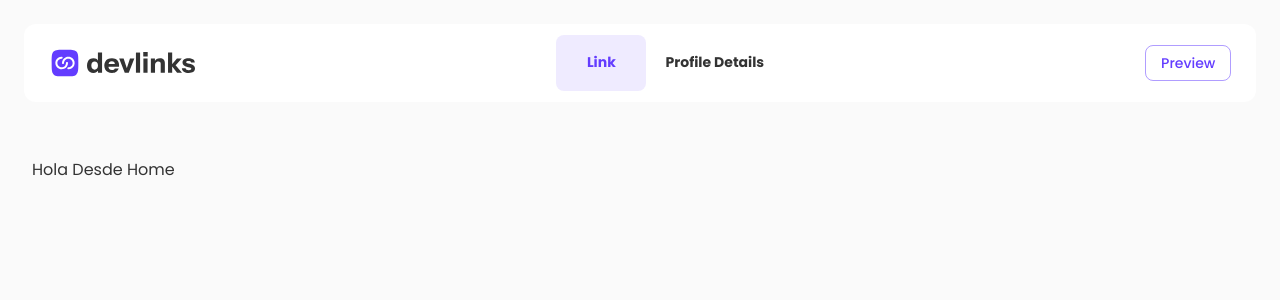
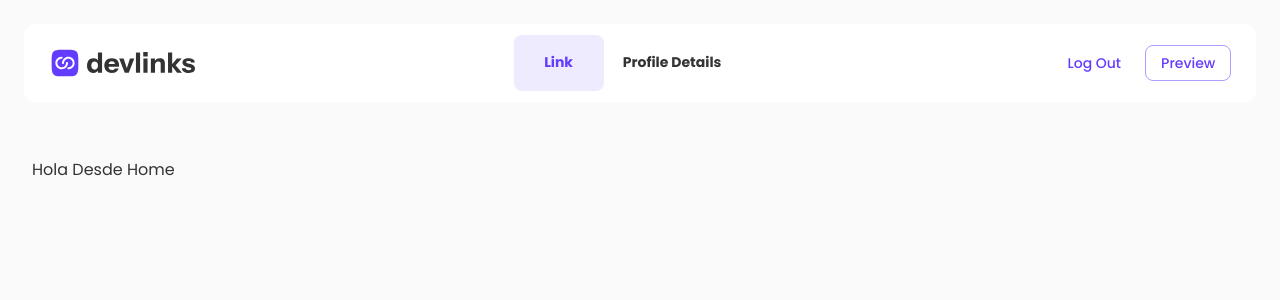
Before and after one commit to Nicolas0611/shared-link-app, a React (Vite) app: page / in a window 1280 px wide. Shown: the top 300 px of the page. Built offline with nearby package versions, Linux system fonts and the light colour scheme; no server answers; sample sign-in values are in the browser's storage.

Commit message:
add login fn and login button in the header

```diff
--- a/src/libs/mui/theme.ts
+++ b/src/libs/mui/theme.ts
@@ -33,6 +33,11 @@ const customTheme = createTheme({
 					color: '#633CFF',
 					borderRadius: '0.5rem',
 				},
+				text: {
+					textTransform: 'none',
+					color: '#633CFF',
+					borderRadius: '0.5rem',
+				},
 			},
 		},
 		MuiTab: {
--- a/src/network/firebaseAuth/firebaseAuth.ts
+++ b/src/network/firebaseAuth/firebaseAuth.ts
@@ -1,9 +1,10 @@
 import {
 	createUserWithEmailAndPassword,
 	signInWithEmailAndPassword,
+	signOut,
 } from 'firebase/auth';
 import { auth } from '../../libs/firebase/firebase.config';
-import { FirebaseAuthProps } from './firebase.types';
+import { BaseAuthProps, FirebaseAuthProps } from './firebase.types';
 import { PATHS } from '../../router/paths';
 
 export const firebaseAuth = ({
@@ -25,3 +26,13 @@ export const firebaseAuth = ({
 			onError?.(error);
 		});
 };
+
+export const fireBaseLogOut = ({ onSuccess, onError }: BaseAuthProps) => {
+	signOut(auth)
+		.then(() => {
+			onSuccess?.(PATHS.AUTH);
+		})
+		.catch((error: string) => {
+			onError?.(error);
+		});
+};
--- a/src/shared/Header/Header.tsx
+++ b/src/shared/Header/Header.tsx
@@ -1,13 +1,16 @@
 import { useNavigate } from 'react-router-dom';
 
 import { useState } from 'react';
-import { Box, Button } from '@mui/material';
+import { Box, Button, Stack } from '@mui/material';
 import LinkIcon from '../../assets/LinkIcon';
 import Tabs from '../Tabs/tabs';
 import { PATHS } from '../../router/paths';
+import { fireBaseLogOut } from '../../network/firebaseAuth/firebaseAuth';
+import { useConfirmation } from '../../hooks/useConfirmation';
 
 function Header() {
 	const [value, setValue] = useState(PATHS.ROOT);
+	const { handleOnError, handleOnSuccess } = useConfirmation();
 	const navigate = useNavigate();
 
 	const handleChange = (event: React.SyntheticEvent, newValue: string) => {
@@ -37,8 +40,20 @@ function Header() {
 			<LinkIcon />
 
 			<Tabs tabs={TabsData} handleChange={handleChange} value={value} />
-
-			<Button variant="outlined">Preview</Button>
+			<Stack direction="row" spacing={2}>
+				<Button
+					onClick={() => {
+						fireBaseLogOut({
+							onSuccess: handleOnSuccess,
+							onError: handleOnError,
+						});
+					}}
+					variant="text"
+				>
+					Log Out
+				</Button>
+				<Button variant="outlined">Preview</Button>
+			</Stack>
 		</Box>
 	);
 }
```
Also changed, not shown: src/network/firebaseAuth/firebase.types.ts (+5 -3 lines).
